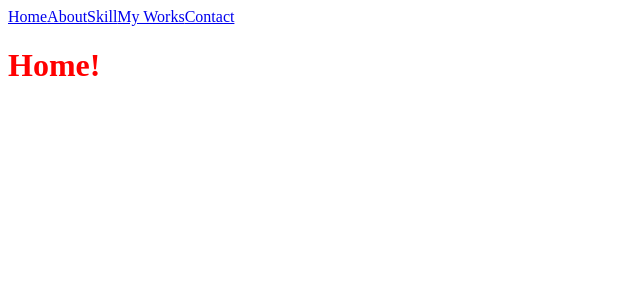
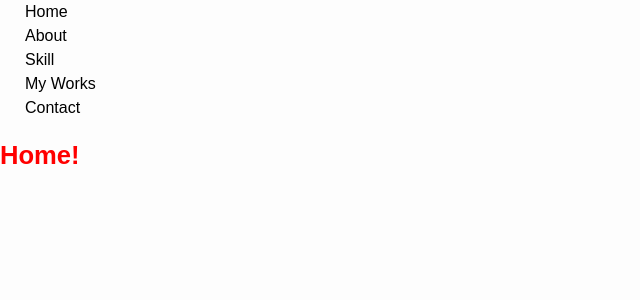
Before and after one commit to WenNingz/vue-portofolio, a Vue app: page / in a window 1280 px wide. Shown: the top 300 px of the page, without its empty margins (0-640 px from the left). Built offline with nearby package versions, Linux system fonts and the light colour scheme.

Commit message:
Setup: Logo, CSS, navbar
- Added logo and navbar file
- Added initial css setup

```diff
--- a/src/App.vue
+++ b/src/App.vue
@@ -1,18 +1,17 @@
 <template>
   <div>
-    <router-link to="/">Home</router-link>
-    <router-link to="/about">About</router-link>
-    <router-link to="/skills">Skill</router-link>
-    <router-link to="/portfolio">My Works</router-link>
-    <router-link to="/contact">Contact</router-link>
+    <Navbar></Navbar>
     <router-view></router-view>
   </div>
 </template>
 
 <script>
 
+import Navbar from '@/pages/layout/navbar'
+
 export default {
   components: {
+    [Navbar.name]: Navbar
   }
 }
 
@@ -20,4 +19,9 @@ export default {
 
 <style scoped>
 
+a {
+  padding: 1rem;
+  background: yellow;
+}
+
 </style>
--- a/src/assets/app.css
+++ b/src/assets/app.css
@@ -1,8 +1,200 @@
-  .full-width {
-    width: 100%;
-  }
-  .center-content {
-    display: flex;
-    justify-content: center;
-    align-items: center;
-  }
+/* ----------------------------------------------------
+Stylesheet for http://www.portofolio.com
+
+Updated: 21/08/2018
+Author: Dina Setiana
+
+-------------------------------------------------------
+: Site Colors :
+background ... #FFF;
+
+: Table Of Contents :
+Resets
+Defaults
+Typography
+Forms
+Layout
+Links
+Menus
+Global Classes
+Content
+  Home
+  About
+  Skills
+  Work
+  Contact
+---------------------------------------------------- */
+
+
+/* -------------------- Resets --------------------- */
+
+body, form, fieldset, ol, ul, li, h1, h2, h3, h4, h5, h6, p {
+  margin:0;
+  padding:0;
+}
+
+img {
+  border:0;
+  vertical-align:bottom; /* set vertical align to bottom for IE */
+}
+
+/* ------------------- Defaults ------------------- */
+* {
+  margin:0 auto;
+}
+
+html {
+  height:100%;
+  overflow:auto; /* triggers 100% height in Opera 9.5 */
+  overflow-y:scroll; /* creates a horizontal scrollbar, for a more consistent look & feel */
+}
+
+body {
+  height:100%;
+  font:100%/1.5 Arial, Helvetica, sans-serif; /* 100% = 16px, 93.75% = 15px, 87.5% = 14px, 81.25% = 13px, 75% = 12px - font-size in % prevents IE's resize bug */
+  background:#FDFDFD;
+  color:#333;
+}
+
+/* ------------------ Typography ------------------- */
+h1, h2, h3, h4, h5, h6, p {
+  margin:0 0 1em;
+}
+
+p, ul, ol {
+  font-size:1em;
+}
+
+ul {
+  margin:0 0 1em 25px;
+  list-style:none;
+}
+
+h1 { font-size:1.6em; }
+h2 { font-size:1.5em; }
+h3 { font-size:1.4em; }
+h4 { font-size:1.3em; }
+h5 { font-size:1.2em; }
+h6 { font-size:1.1em; }
+
+/* -------------------- Forms ---------------------- */
+fieldset {
+  border:none;
+}
+
+form :focus {
+  outline:0; /* removes Safari's blue border */
+}
+
+input, select, textarea {
+  font-size:1em;
+  font-family:Arial, Helvetica, sans-serif;
+}
+
+label {
+  cursor:pointer;
+  vertical-align:middle;
+}
+
+input {
+  vertical-align:middle;
+}
+textarea {
+  overflow:auto; /* removes scrollbar from IE when none is needed */
+}
+
+/* -------------------- Layout --------------------- */
+#wrap {
+  margin:0 auto; /* centers layout */
+  min-height:100%; /* height 100% in all modern browsers */
+}
+
+#head {
+}
+
+#nav {
+}
+
+#content {
+}
+
+#left {
+  float:left;
+}
+
+#foot {
+  clear:both;
+}
+
+/* ------------------- Links ---------------------- */
+a {
+  text-decoration:underline;
+  color:#000;
+  outline:0; /* removes dotted border */
+}
+
+a:visited {
+  color:#999;
+}
+
+a:hover, a:focus, a:active {
+  text-decoration:none;
+/* add-custom:outline-rule-here; */
+}
+
+/* --------------------- Menus -------------------- */
+/* Main Menu */
+#nav {
+
+}
+
+#nav li {
+  /*float:left;*/
+}
+
+#nav li a {
+  display:block;
+  text-decoration:none;
+}
+
+#nav a:hover, #nav a:focus, #nav a:active {
+  color:#333333;
+}
+
+/* Foot Menu */
+#foot ul {
+}
+
+#foot li {
+}
+
+#foot a {
+text-decoration:none;
+}
+
+#foot a:hover, #foot a:focus, #foot a:active {
+}
+
+/* ---------------- Global Classes --------------- */
+.clear {
+  clear:both;
+  line-height:0;
+  height:0;
+  font-size:0;
+}
+
+.clearfix:after {
+  content:" ";
+  display:block;
+  height:0;
+  font-size:0;
+  clear:both;
+  visibility:hidden;
+}
+
+.clearfix {display:inline-block;}
+/* mac hide \*/
+* html .clearfix {height:1%;}
+.clearfix {display:block;}
+/* End hide */
+/* ------------------- Content ------------------- */
--- /dev/null
+++ b/src/pages/layout/navbar.vue
@@ -0,0 +1,22 @@
+<template>
+  <nav id="navbar" class="navbar">
+    <ul id="nav" class="navbar">
+      <li><router-link to="/">Home</router-link></li>
+      <li><router-link to="/about">About</router-link></li>
+      <li><router-link to="/skills">Skill</router-link></li>
+      <li><router-link to="/portfolio">My Works</router-link></li>
+      <li><router-link to="/contact">Contact</router-link></li>
+    </ul>
+  </nav>
+</template>
+
+<script>
+
+export default {
+  name: 'Navbar',
+}
+
+</script>
+<style scoped>
+
+</style>
```
Also changed, not shown: src/assets/img/Logo.png (added).
